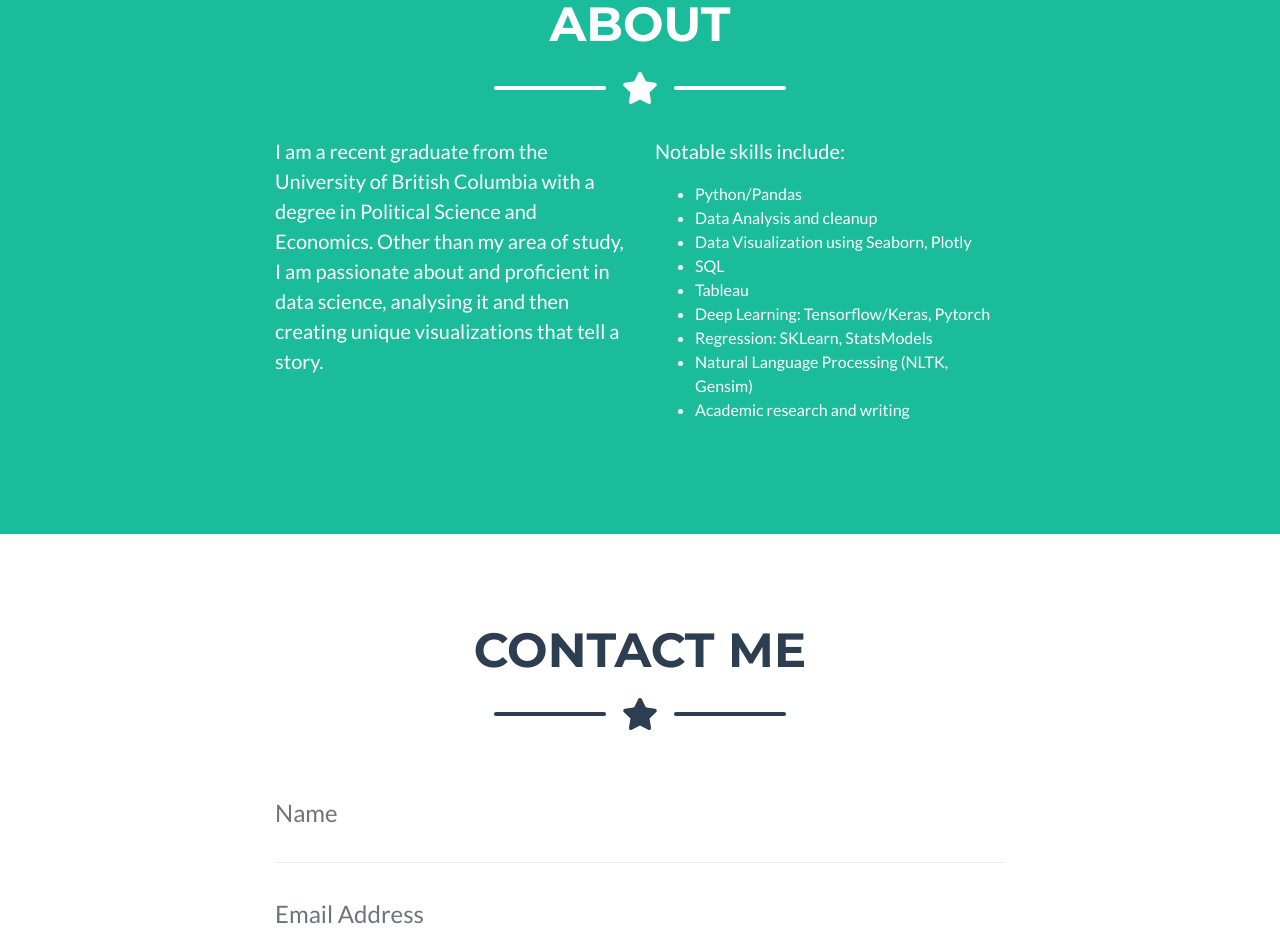
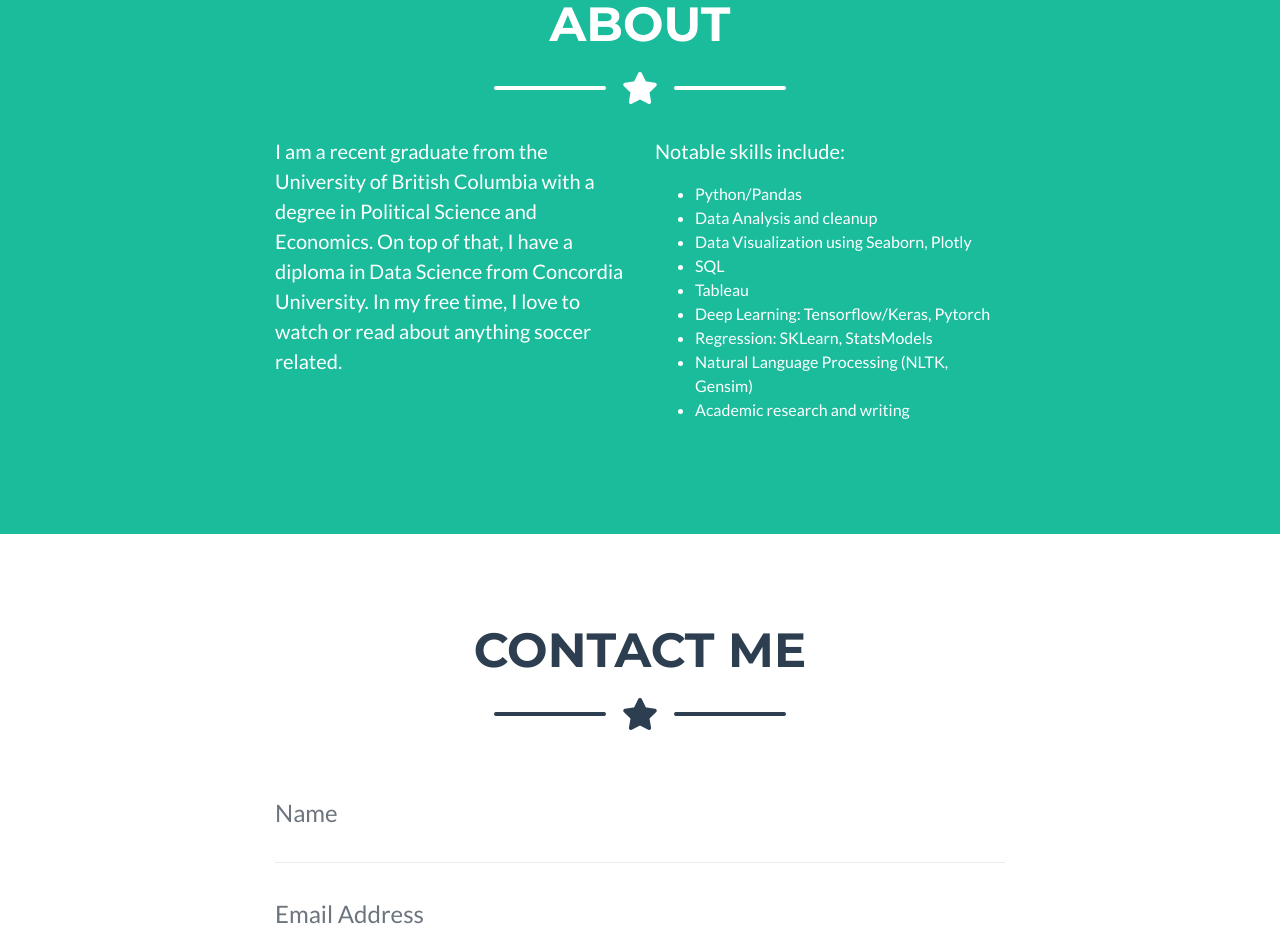
Before and after one commit to sakifff/Portfolio-Website, a website with bundled scripts: page index.html in a window 1280 px wide. Shown: the part 1780-2716 px from the top of the page. Built offline with nearby package versions, Linux system fonts and the light colour scheme.

Commit message:
Edited bio

```diff
--- a/index.html
+++ b/index.html
@@ -187,7 +187,7 @@
       <!-- About Section Content -->
       <div class="row">
         <div class="col-lg-4 ml-auto">
-          <p class="lead">I am a recent graduate from the University of British Columbia with a degree in Political Science and Economics. Other than my area of study, I am passionate about and proficient in data science, analysing it and then creating unique visualizations that tell a story.</p>
+          <p class="lead">I am a recent graduate from the University of British Columbia with a degree in Political Science and Economics. On top of that, I have a diploma in Data Science from Concordia University. In my free time, I love to watch or read about anything soccer related.</p>
         </div>
         <div class="col-lg-4 mr-auto">
           <p class="lead">Notable skills include: <br><ul>
```
